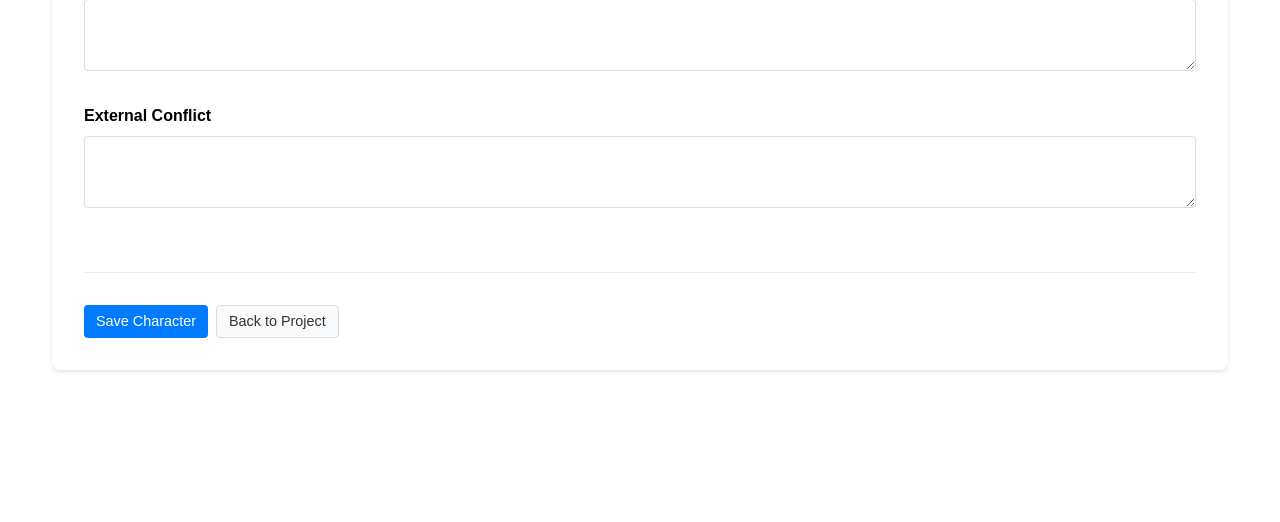
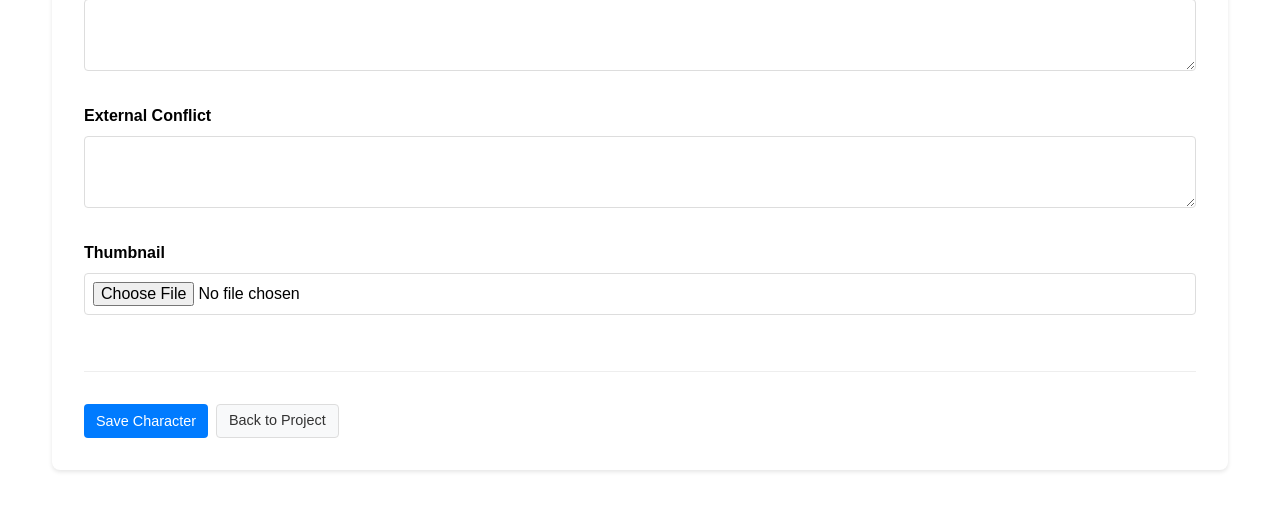
Before and after one commit to SudoMichel/writing, a Django app: template core/templates/core/character_form.html in a window 1280 px wide. Shown: the part 2058-2580 px from the top of the page. Before the commit the page ends 2430 px from the top, so only its background shows below. Run offline with Django 5.2, Linux system fonts and the light colour scheme; the template is opened without the code that fills it: values that come from a table or form of the project are taken from there, others are empty.

Commit message:
Add thumbnail field to Character model and update forms and templates
- Introduced a new thumbnail field in the Character model to allow image uploads for character representation.
- Updated CharacterForm to include the thumbnail field for user input.
- Modified character creation and editing views to handle file uploads for the thumbnail.
- Enhanced character form template to display the current thumbnail if available, improving user experience.
- Adjusted item card template to show character thumbnails, enriching character presentation.

```diff
--- a/core/forms.py
+++ b/core/forms.py
@@ -9,7 +9,7 @@ class ProjectForm(forms.ModelForm):
 class CharacterForm(forms.ModelForm):
     class Meta:
         model = Character
-        fields = ['name', 'role', 'description', 'traits', 'appearance', 'age', 'gender', 'primary_goal', 'secondary_goals', 'key_motivations', 'character_arc_summary', 'strengths', 'weaknesses', 'internal_conflict', 'external_conflict']
+        fields = ['name', 'role', 'description', 'traits', 'appearance', 'age', 'gender', 'primary_goal', 'secondary_goals', 'key_motivations', 'character_arc_summary', 'strengths', 'weaknesses', 'internal_conflict', 'external_conflict', 'thumbnail']
         widgets = {
             'description': forms.Textarea(attrs={'rows': 8}),
             'traits': forms.Textarea(attrs={'rows': 3}),
--- a/core/models.py
+++ b/core/models.py
@@ -33,6 +33,7 @@ class Character(models.Model):
     weaknesses = models.TextField(blank=True, null=True, help_text="Enter weaknesses, separated by semicolons")
     internal_conflict = models.TextField(blank=True, null=True, help_text="Describe internal conflicts, separated by semicolons")
     external_conflict = models.TextField(blank=True, null=True, help_text="Describe external conflicts, separated by semicolons")
+    thumbnail = models.ImageField(upload_to='character_thumbnails/', blank=True, null=True)
     project = models.ForeignKey(Project, on_delete=models.CASCADE, related_name='characters')
     created_at = models.DateTimeField(auto_now_add=True)
 
--- a/core/templates/core/_includes/item_card.html
+++ b/core/templates/core/_includes/item_card.html
@@ -4,6 +4,9 @@
     <h3>{{ item.name }}</h3>
 
     {% if item_type == 'character' %}
+        {% if item.thumbnail %}
+            <img src="{{ item.thumbnail.url }}" alt="{{ item.name }} thumbnail" style="width: 100px; height: 100px; object-fit: cover; border-radius: 4px; margin-bottom: 10px;">
+        {% endif %}
         <p class="item-type">{{ item.role }}</p>
         <div class="item-body">
             <p>{{ item.description|truncatewords_var:trunc }}</p>
--- a/core/templates/core/character_form.html
+++ b/core/templates/core/character_form.html
@@ -5,7 +5,7 @@
 
 {% block content %}
 <div class="project-editor">
-    <form method="post" class="project-form">
+    <form method="post" class="project-form" enctype="multipart/form-data">
         {% csrf_token %}
 
         <div class="form-section">
@@ -97,6 +97,17 @@
                 <label for="{{ form.external_conflict.id_for_label }}">External Conflict</label>
                 {{ form.external_conflict }}
             </div>
+
+            <div class="form-group">
+                <label for="{{ form.thumbnail.id_for_label }}">Thumbnail</label>
+                {{ form.thumbnail }}
+                {% if character and character.thumbnail %}
+                    <div style="margin-top: 10px;">
+                        <strong>Current Thumbnail:</strong><br>
+                        <img src="{{ character.thumbnail.url }}" alt="{{ character.name }} thumbnail" style="max-width: 150px; max-height: 150px; object-fit: cover; border-radius: 4px;">
+                    </div>
+                {% endif %}
+            </div>
         </div>
 
         {% if project.characters.count > 1 %}
--- a/core/views.py
+++ b/core/views.py
@@ -33,7 +33,7 @@ def project_edit(request, pk):
     return render(request, 'core/project_form.html', {
         'form': form,
         'project': project,
-        'trunc': 20,
+        'trunc': 30,
         'action': 'Save',
         'editing_project_details': False
     })
@@ -81,7 +81,7 @@ def character_list(request, project_id):
 def character_create(request, project_id):
     project = get_object_or_404(Project, pk=project_id, user=request.user)
     if request.method == 'POST':
-        form = CharacterForm(request.POST)
+        form = CharacterForm(request.POST, request.FILES)
         if form.is_valid():
             character = form.save(commit=False)
             character.project = project
@@ -113,7 +113,7 @@ def character_edit(request, project_id, character_id):
     project = get_object_or_404(Project, pk=project_id, user=request.user)
     character = get_object_or_404(Character, pk=character_id, project=project)
     if request.method == 'POST':
-        form = CharacterForm(request.POST, instance=character)
+        form = CharacterForm(request.POST, request.FILES, instance=character)
         if form.is_valid():
             character = form.save()
             # Handle relationships
--- a/requirements.txt
+++ b/requirements.txt
@@ -1,2 +1,3 @@
 Django>=5.2
 google-generativeai>=0.3.0
+Pillow
```
Also changed, not shown: core/migrations/0021_character_thumbnail.py (added).
